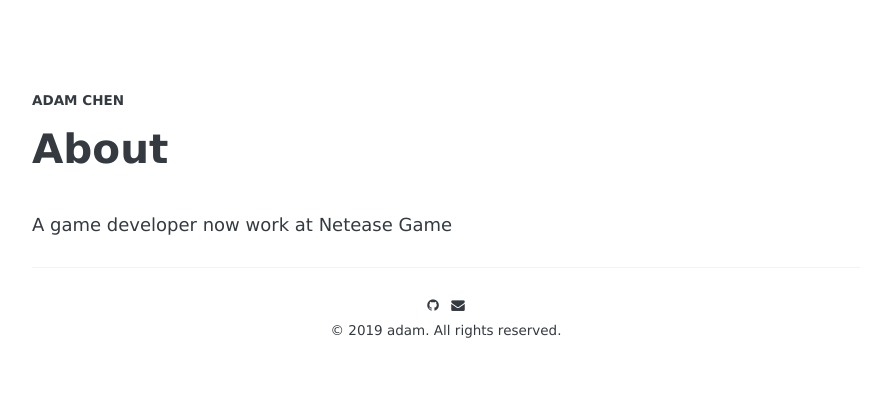
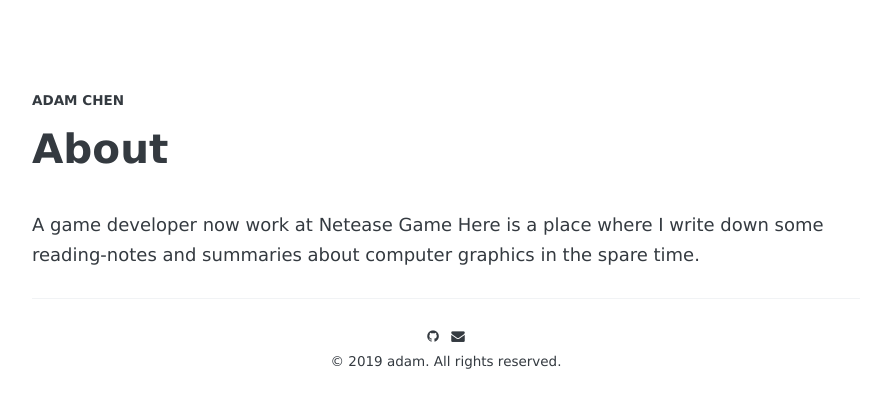
Before and after one commit to Progmdong/Progmdong.github.io, a Jekyll site: the page built from about.md, in a window 1280 px wide. Shown: the top 408 px of the page, without its empty margins (194-1085 px from the left). Built offline with Jekyll 4.4.1, drawn with Linux system fonts in a browser that asks for light colours; some web fonts are replaced.

Commit message:
Modify some base infomation

```diff
--- a/about.md
+++ b/about.md
@@ -3,3 +3,4 @@ title: About
 permalink: /about/
 ---
 A game developer now work at Netease Game
+Here is a place where I write down some reading-notes and summaries about computer graphics in the spare time.
```
